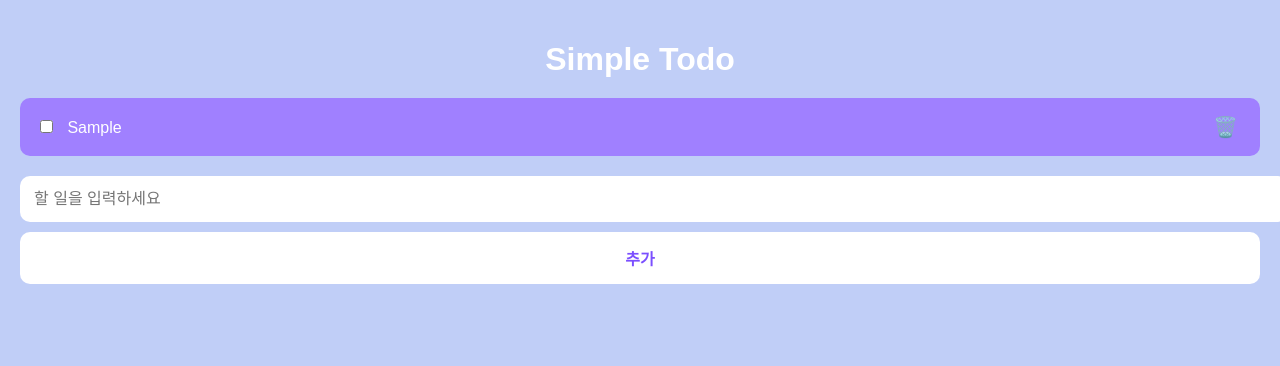
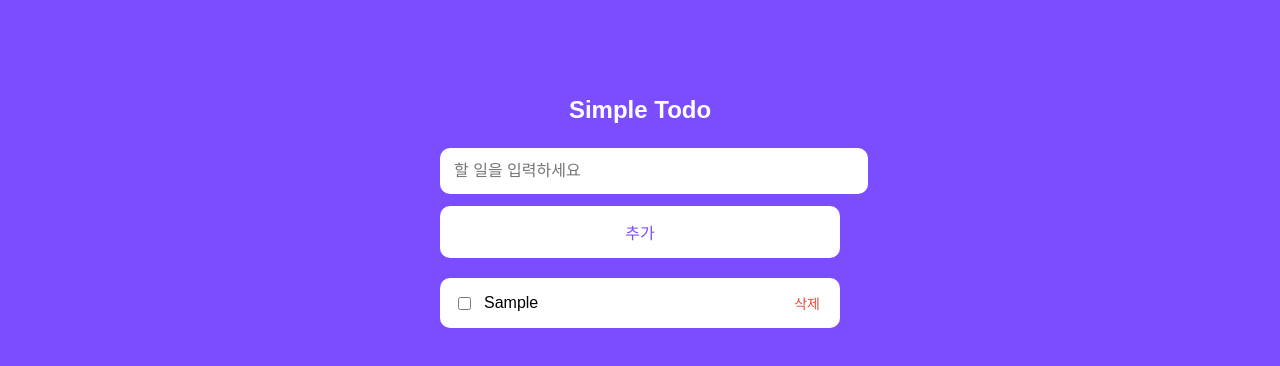
Before and after one commit to tongtong-25/login-app, a plain HTML site: page todo.html in a window 1280 px wide. Both pictures are taken after typing "Sample" into the empty fields and a click on the button "추가". Drawn offline with Linux system fonts and the light colour scheme.

Commit message:
Update todo.html

```diff
--- a/todo.html
+++ b/todo.html
@@ -2,145 +2,158 @@
 <html lang="ko">
 <head>
   <meta charset="UTF-8" />
-  <meta name="viewport" content="width=device-width, initial-scale=1.0"/>
+  <meta name="viewport" content="width=device-width, initial-scale=1.0" />
   <title>TODO 리스트</title>
   <style>
     body {
+      font-family: 'Noto Sans KR', sans-serif;
+      background-color: #7C4DFF;
       margin: 0;
+      padding: 0;
+      display: flex;
+      justify-content: center;
+    }
+
+    .container {
+      width: 100%;
+      max-width: 400px;
+      margin-top: 60px;
       padding: 20px;
-      background-color: #c0cef7;
-      font-family: 'Noto Sans KR', sans-serif;
     }
 
     h1 {
+      text-align: center;
       color: white;
-      text-align: center;
-      margin-bottom: 20px;
+      margin-bottom: 24px;
+      font-size: 24px;
     }
 
-    .todo-card {
-      background-color: #a080ff;
-      margin: 10px 0;
-      padding: 16px;
+    #todo-input {
+      width: 100%;
+      padding: 14px;
+      font-size: 16px;
+      border: none;
       border-radius: 10px;
+      margin-bottom: 12px;
+    }
+
+    #add-btn {
+      width: 100%;
+      padding: 14px;
+      background-color: white;
+      color: #7C4DFF;
+      border: none;
+      border-radius: 10px;
+      font-size: 16px;
+      cursor: pointer;
+      transition: 0.2s;
+    }
+
+    #add-btn:hover {
+      background-color: #f1eaff;
+    }
+
+    ul {
+      list-style: none;
+      padding: 0;
+      margin-top: 20px;
+    }
+
+    li {
+      background-color: white;
+      padding: 14px;
+      border-radius: 10px;
+      margin-bottom: 10px;
       display: flex;
       align-items: center;
       justify-content: space-between;
-      color: white;
-      font-size: 16px;
     }
 
-    .todo-card.done {
+    li.completed span {
       text-decoration: line-through;
-      opacity: 0.6;
+      color: #aaa;
     }
 
-    input[type="text"] {
-      width: 100%;
-      padding: 14px;
-      border-radius: 10px;
-      border: none;
-      font-size: 16px;
-      margin-top: 10px;
+    .todo-text {
+      flex-grow: 1;
+      margin-left: 10px;
     }
 
-    .btn-add {
-      margin-top: 10px;
-      background-color: #fff;
-      color: #7b4fff;
+    .delete-btn {
+      background: none;
       border: none;
-      padding: 14px;
-      width: 100%;
-      font-weight: bold;
-      border-radius: 10px;
-      font-size: 16px;
-    }
-
-    .btn-delete {
-      background: transparent;
-      border: none;
-      font-size: 20px;
-      color: white;
-      margin-left: 10px;
+      color: #e74c3c;
+      font-size: 14px;
       cursor: pointer;
-    }
-
-    @media screen and (max-width: 600px) {
-      .todo-card {
-        font-size: 15px;
-      }
     }
   </style>
 </head>
 <body>
-  <h1>Simple Todo</h1>
-
-  <div id="todo-list"></div>
-
-  <input type="text" id="todo-input" placeholder="할 일을 입력하세요" />
-  <button class="btn-add" id="add-btn">추가</button>
+  <div class="container">
+    <h1>Simple Todo</h1>
+    <input type="text" id="todo-input" placeholder="할 일을 입력하세요" />
+    <button id="add-btn">추가</button>
+    <ul id="todo-list"></ul>
+  </div>
 
   <script>
-    const email = localStorage.getItem("userEmail");
-    const STORAGE_KEY = `todos_${email}`;
-    let todos = JSON.parse(localStorage.getItem(STORAGE_KEY)) || [];
+    const input = document.getElementById('todo-input');
+    const button = document.getElementById('add-btn');
+    const list = document.getElementById('todo-list');
 
-    const todoList = document.getElementById("todo-list");
-    const todoInput = document.getElementById("todo-input");
-    const addBtn = document.getElementById("add-btn");
-
-    function saveTodos() {
-      localStorage.setItem(STORAGE_KEY, JSON.stringify(todos));
-    }
+    const userEmail = localStorage.getItem('userEmail');
+    const todoKey = `todos_${userEmail}`;
+    let todos = JSON.parse(localStorage.getItem(todoKey)) || [];
 
     function renderTodos() {
-      todoList.innerHTML = "";
+      list.innerHTML = '';
       todos.forEach((todo, index) => {
-        const div = document.createElement("div");
-        div.className = "todo-card" + (todo.done ? " done" : "");
+        const li = document.createElement('li');
+        li.className = todo.done ? 'completed' : '';
 
-        const label = document.createElement("label");
-        label.style.flexGrow = "1";
-        label.innerHTML = `
-          <input type="checkbox" ${todo.done ? "checked" : ""} style="margin-right:10px;" />
-          ${todo.text}
-        `;
-
-        label.querySelector("input").addEventListener("change", () => {
+        const checkbox = document.createElement('input');
+        checkbox.type = 'checkbox';
+        checkbox.checked = todo.done;
+        checkbox.addEventListener('change', () => {
           todos[index].done = !todos[index].done;
-          saveTodos();
-          renderTodos();
+          saveAndRender();
         });
 
-        const delBtn = document.createElement("button");
-        delBtn.className = "btn-delete";
-        delBtn.innerHTML = "🗑️";
-        delBtn.onclick = () => {
+        const span = document.createElement('span');
+        span.className = 'todo-text';
+        span.textContent = todo.text;
+
+        const delBtn = document.createElement('button');
+        delBtn.textContent = '삭제';
+        delBtn.className = 'delete-btn';
+        delBtn.addEventListener('click', () => {
           todos.splice(index, 1);
-          saveTodos();
-          renderTodos();
-        };
+          saveAndRender();
+        });
 
-        div.appendChild(label);
-        div.appendChild(delBtn);
-        todoList.appendChild(div);
+        li.appendChild(checkbox);
+        li.appendChild(span);
+        li.appendChild(delBtn);
+        list.appendChild(li);
       });
     }
 
-    addBtn.addEventListener("click", () => {
-      const text = todoInput.value.trim();
+    function saveAndRender() {
+      localStorage.setItem(todoKey, JSON.stringify(todos));
+      renderTodos();
+    }
+
+    button.addEventListener('click', () => {
+      const text = input.value.trim();
       if (text) {
         todos.push({ text, done: false });
-        todoInput.value = "";
-        saveTodos();
-        renderTodos();
+        input.value = '';
+        saveAndRender();
       }
     });
 
-    todoInput.addEventListener("keydown", e => {
-      if (e.key === "Enter") {
-        addBtn.click();
-      }
+    input.addEventListener('keydown', (e) => {
+      if (e.key === 'Enter') button.click();
     });
 
     renderTodos();
```
